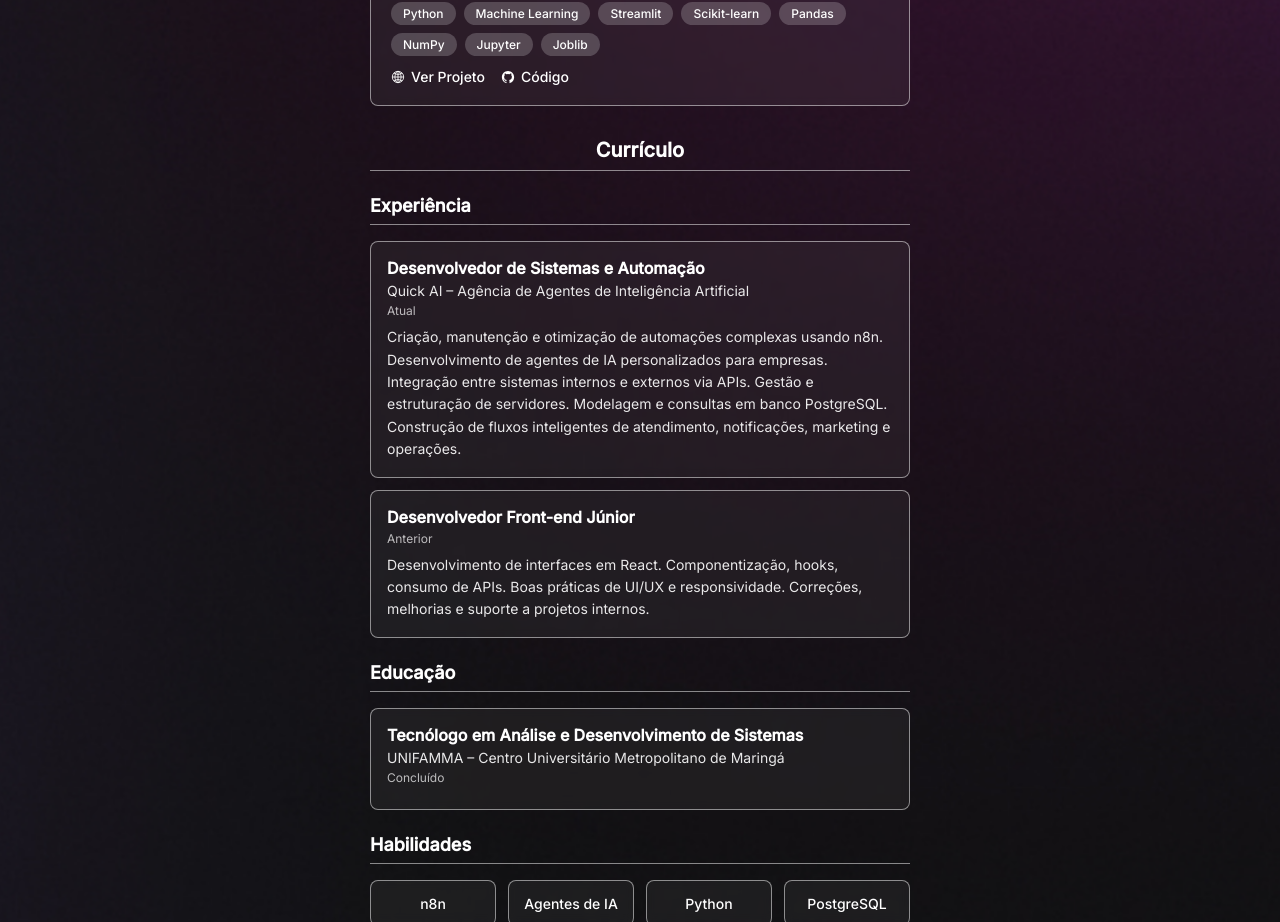
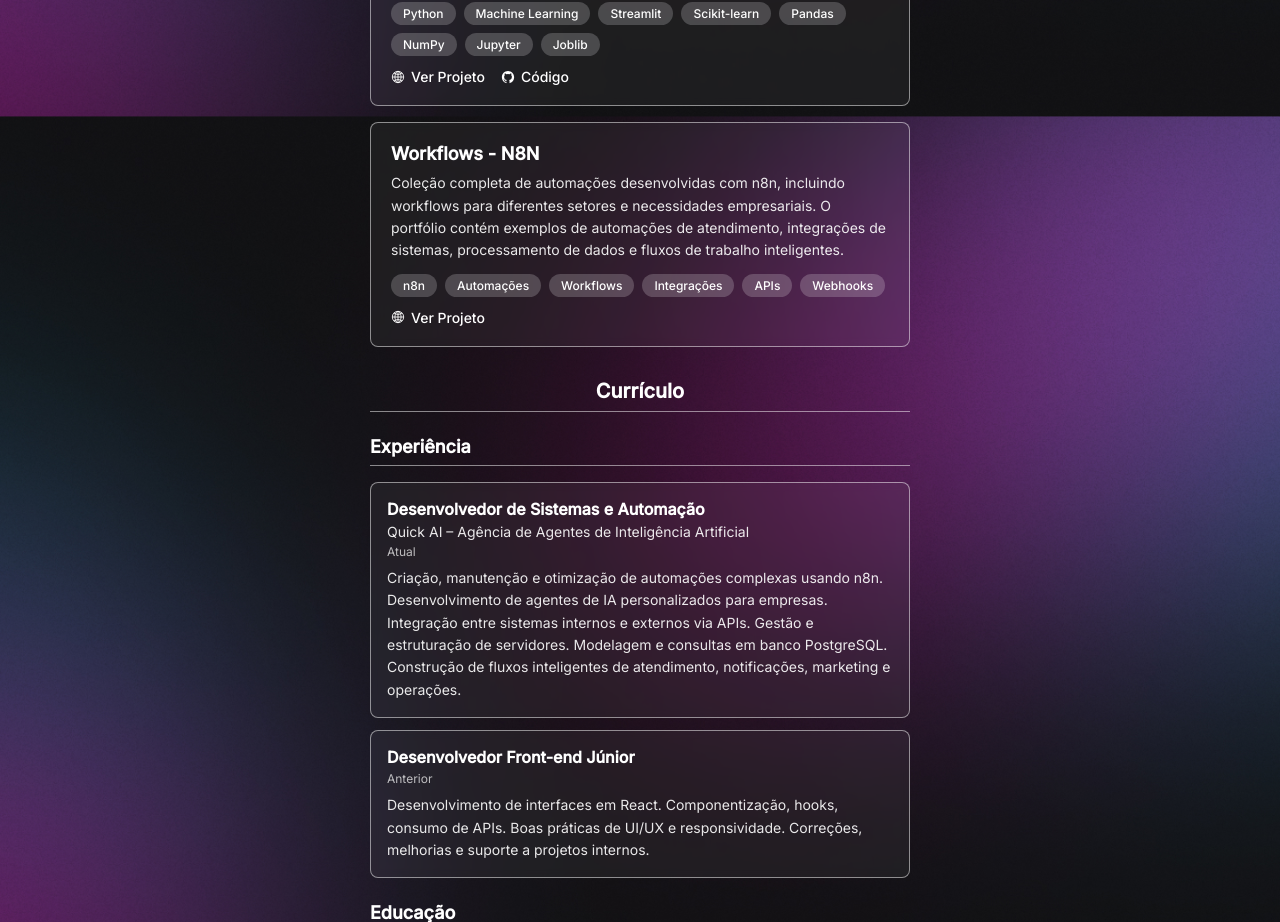
Before and after one commit to TiagoCoder2023/projeto, a React (Vite) app: page / in a window 1280 px wide. Shown: the part 1760-2682 px from the top of the page. Built offline with nearby package versions, Linux system fonts and the light colour scheme; a web font is replaced by a local one.

Commit message:
feat: adiciona projeto Workflows - N8N ao portfÃ³lio e corrige background para cobrir toda a pÃ¡gina

```diff
--- a/src/data/config.js
+++ b/src/data/config.js
@@ -73,6 +73,14 @@ export const portfolioProjects = [
         technologies: ['Python', 'Machine Learning', 'Streamlit', 'Scikit-learn', 'Pandas', 'NumPy', 'Jupyter', 'Joblib'],
         liveUrl: 'https://udlamddmkegvuqb3mhyrht.streamlit.app/',
         githubUrl: 'https://github.com/TiagoCoder2023/analise_credito'
+    },
+    {
+        id: 4,
+        title: 'Workflows - N8N',
+        description: 'Coleção completa de automações desenvolvidas com n8n, incluindo workflows para diferentes setores e necessidades empresariais. O portfólio contém exemplos de automações de atendimento, integrações de sistemas, processamento de dados e fluxos de trabalho inteligentes.',
+        technologies: ['n8n', 'Automações', 'Workflows', 'Integrações', 'APIs', 'Webhooks'],
+        liveUrl: 'https://drive.google.com/drive/folders/1bm4cagaki1UFAP6a04GjAL9E9ykMgy1u?usp=sharing',
+        githubUrl: null
     }
 ];
 
--- a/src/index.css
+++ b/src/index.css
@@ -26,7 +26,14 @@
 
 body {
     background: var(--bg-url) no-repeat top center/cover;
+    background-attachment: fixed;
     min-height: 100vh;
+}
+
+html {
+    min-height: 100%;
+    background: var(--bg-url) no-repeat top center/cover;
+    background-attachment: fixed;
 }
 
 body * {
```
